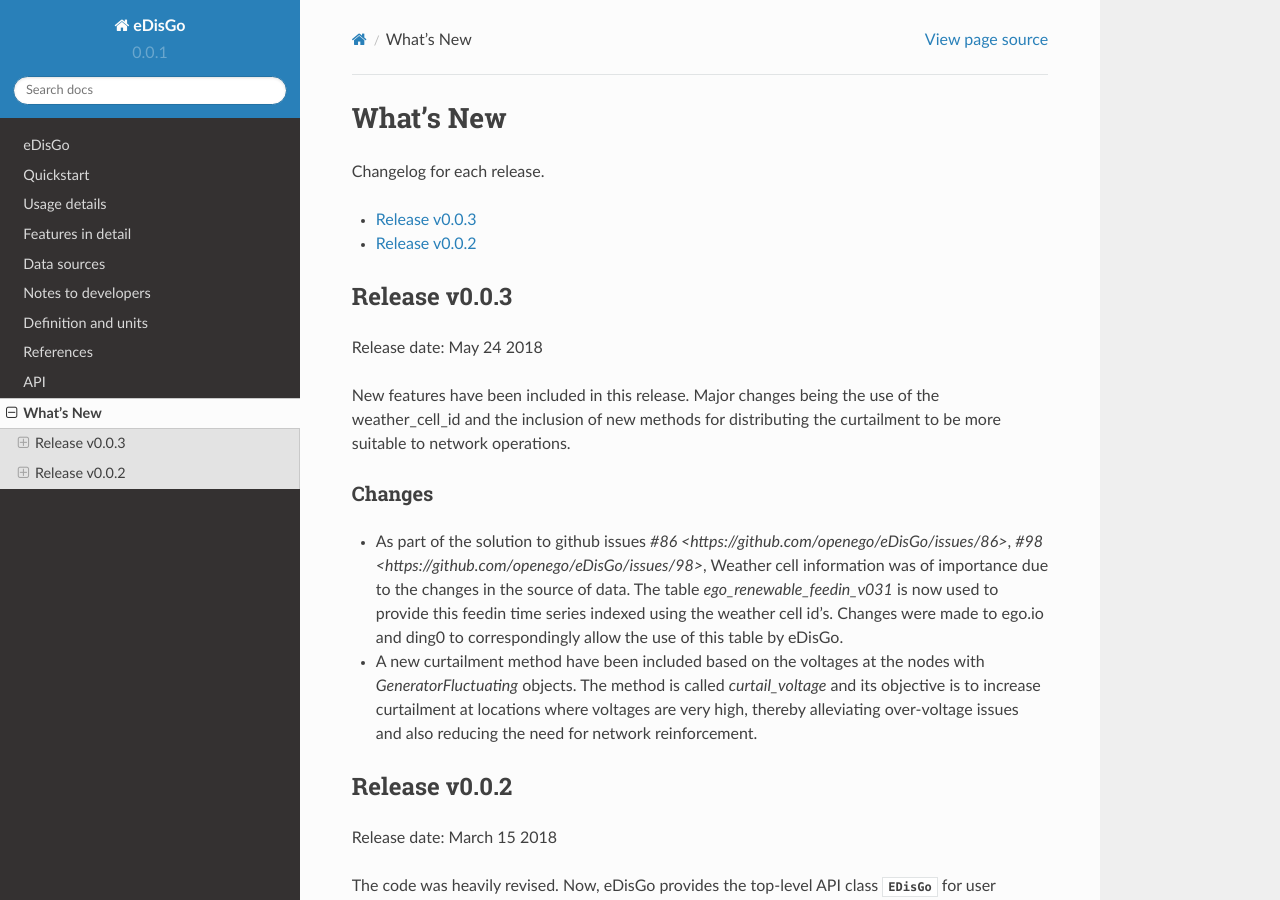
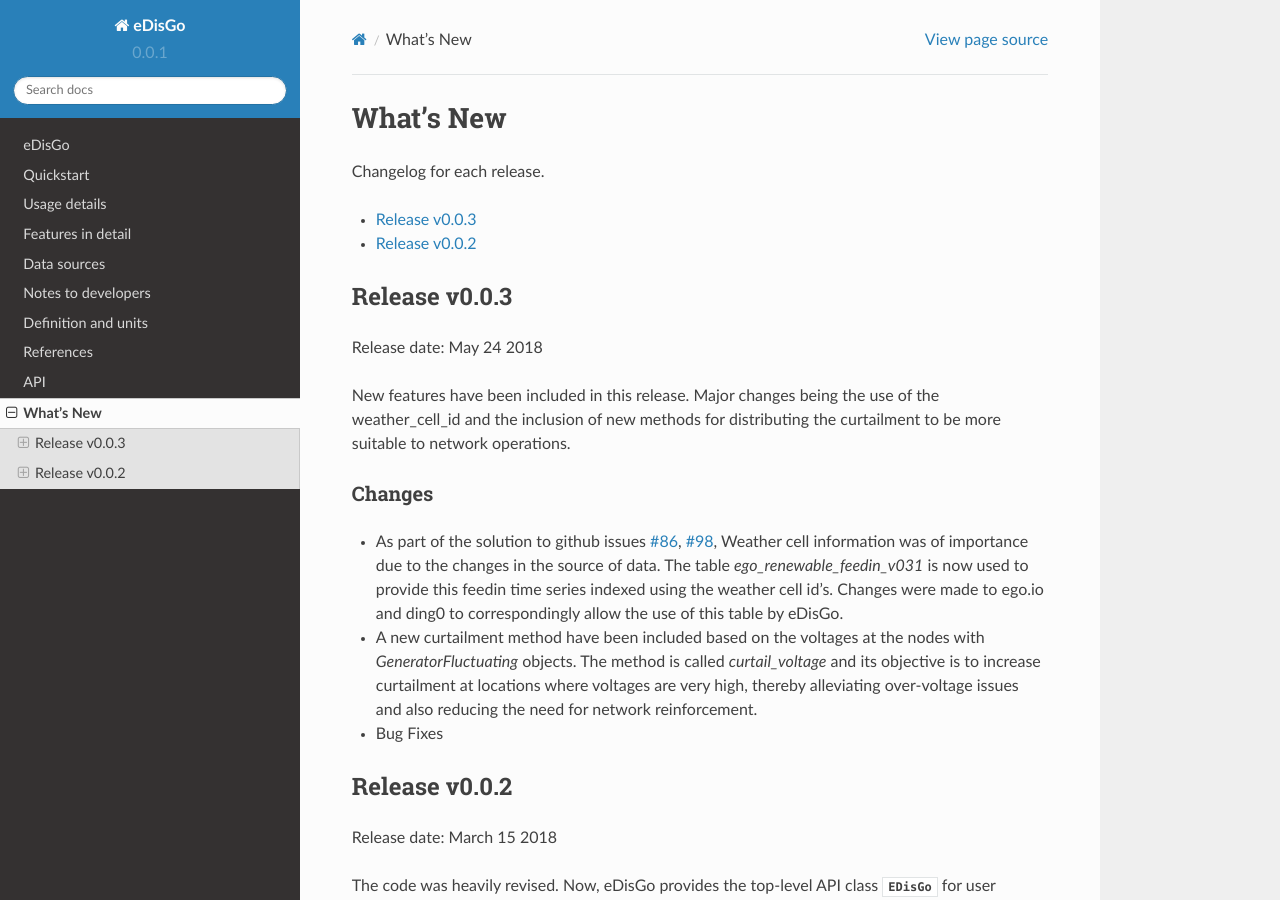
Before and after one commit to openego/eDisGo, a Sphinx documentation site: the page built from doc/whatsnew.rst, in a window 1280 px wide and 900 px high. Built offline with Sphinx 7.4.7 and the Read the Docs theme 2.0.0, drawn with Linux system fonts in a browser that asks for light colours; formulas are drawn with MathJax 3.

Commit message:
Changes to whats new

```diff
--- a/doc/whatsnew/v0-0-3.rst
+++ b/doc/whatsnew/v0-0-3.rst
@@ -9,8 +9,8 @@ the inclusion of new methods for distributing the curtailment to be more suitabl
 Changes
 -------
 
-* As part of the solution to github issues `#86 <https://github.com/openego/eDisGo/issues/86>`,
-  `#98 <https://github.com/openego/eDisGo/issues/98>`, Weather cell information was of importance due to the changes
+* As part of the solution to github issues `#86 <https://github.com/openego/eDisGo/issues/86>`_,
+  `#98 <https://github.com/openego/eDisGo/issues/98>`_, Weather cell information was of importance due to the changes
   in the source of data. The table  `ego_renewable_feedin_v031` is now used to provide this feedin time series indexed
   using the weather cell id's. Changes were made to ego.io and ding0 to correspondingly allow the use of this table
   by eDisGo.
@@ -18,3 +18,5 @@ Changes
 * A new curtailment method have been included based on the voltages at the nodes with `GeneratorFluctuating` objects.
   The method is called `curtail_voltage` and its objective is to increase curtailment at locations where voltages
   are very high, thereby alleviating over-voltage issues and also reducing the need for network reinforcement.
+
+* Bug Fixes
```
